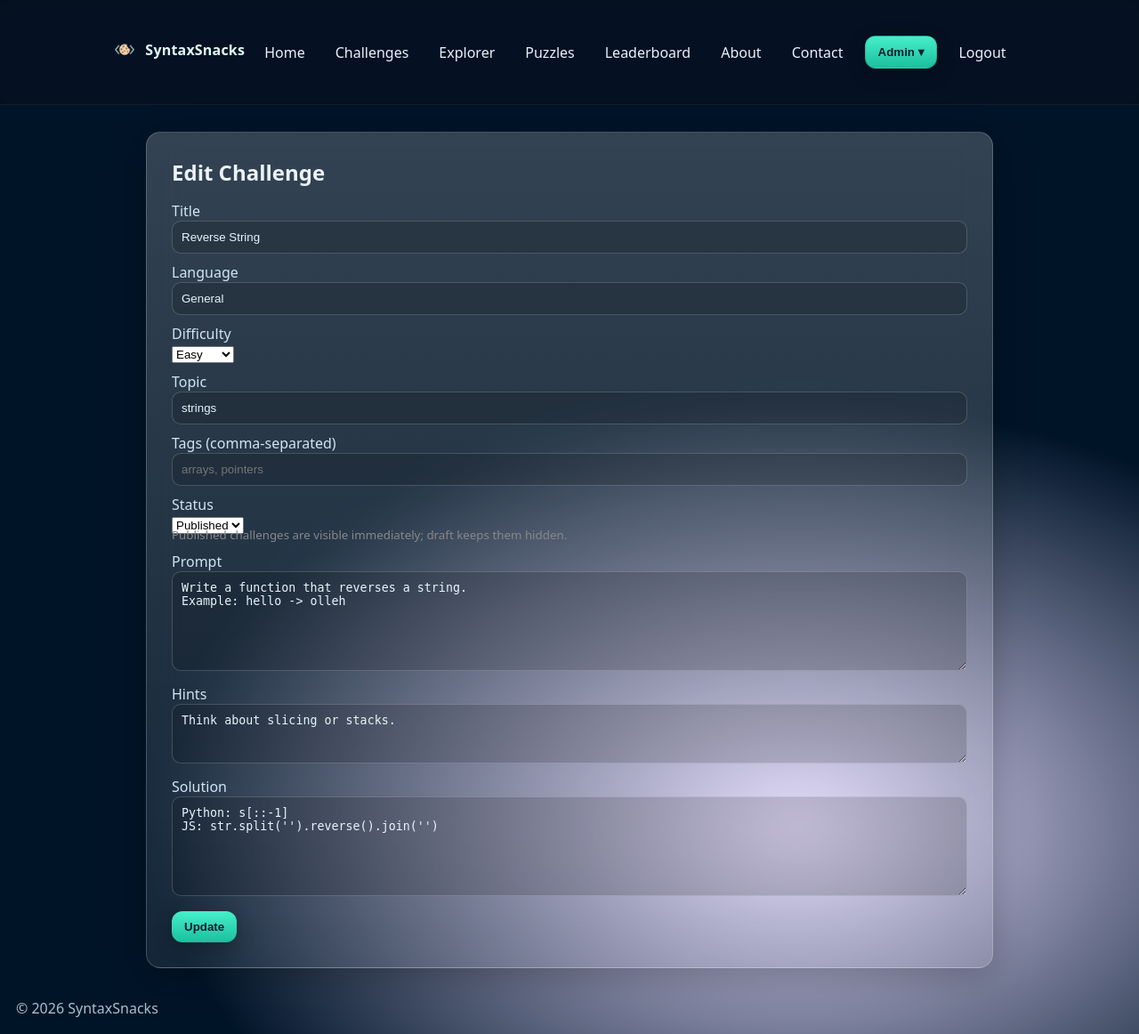
After one commit to Cukowski/SyntaxSnacks, a Flask app: page /admin/challenge/1/edit in a window 1280 px wide. The commit adds this page. Shown: the whole page at 89% size. Run offline with Flask 3, Linux system fonts and the light colour scheme; a user stored in the database is signed in.

Commit message:
feat: Admin panel challange editor added

```diff
--- a/app.py
+++ b/app.py
@@ -789,6 +789,42 @@ def admin_add_challenge():
     return render_template("admin_add_challenge.html")
 
 
+@app.route("/admin/challenge/<int:challenge_id>/edit", methods=["GET", "POST"])
+@login_required
+def admin_edit_challenge(challenge_id):
+    if not admin_required():
+        flash("Admin only.")
+        return redirect(url_for("index"))
+    ch = Challenge.query.get_or_404(challenge_id)
+    if request.method == "POST":
+        status = (request.form.get("status") or "draft").strip().lower()
+        if status not in CHALLENGE_STATUSES:
+            status = "draft"
+        tags = _normalize_tags(request.form.get("tags", ""))
+
+        # Only update published_at if status is changing to "published"
+        if status == "published" and ch.status != "published":
+            ch.published_at = datetime.now(timezone.utc)
+        elif status == "draft":
+            ch.published_at = None
+
+        ch.title = request.form["title"].strip()
+        ch.prompt = request.form["prompt"].strip()
+        ch.solution = request.form.get("solution", "").strip()
+        ch.hints = request.form.get("hints", "").strip()
+        ch.language = request.form.get("language", "General").strip()
+        ch.difficulty = request.form.get("difficulty", "Easy").strip()
+        ch.topic = _normalize_topic(request.form.get("topic", ""))
+        ch.tags = tags
+        ch.status = status
+
+        db.session.commit()
+        flash("Challenge updated.")
+        return redirect(url_for("admin_challenges"))
+    return render_template("admin_edit_challenge.html", challenge=ch)
+
+
+
 @app.route("/admin/challenges/import", methods=["GET", "POST"])
 @login_required
 def admin_import_challenges():
--- a/templates/admin/challenges_list.html
+++ b/templates/admin/challenges_list.html
@@ -67,6 +67,7 @@
                   <button class="btn" type="submit">Unpublish</button>
                 {% else %}
                   <button class="btn-primary" type="submit">Publish</button>
+                  <a href="{{ url_for('admin_edit_challenge', challenge_id=ch.id) }}" class="btn">Edit</a>
                 {% endif %}
               </form>
             </td>
--- /dev/null
+++ b/templates/admin_edit_challenge.html
@@ -0,0 +1,25 @@
+{% extends 'base.html' %}{% block content %}
+<div class="glass"><h2>Edit Challenge</h2>
+<form method="post">
+  <label>Title</label><input name="title" required value="{{ challenge.title }}">
+  <label>Language</label><input name="language" placeholder="Python / JS / General" value="{{ challenge.language }}">
+  <label>Difficulty</label>
+  <select name="difficulty">
+    <option {% if challenge.difficulty == 'Easy' %}selected{% endif %}>Easy</option>
+    <option {% if challenge.difficulty == 'Medium' %}selected{% endif %}>Medium</option>
+    <option {% if challenge.difficulty == 'Hard' %}selected{% endif %}>Hard</option>
+  </select>
+  <label>Topic</label><input name="topic" placeholder="strings" value="{{ challenge.topic }}">
+  <label>Tags (comma-separated)</label><input name="tags" placeholder="arrays, pointers" value="{{ challenge.tags }}">
+  <label>Status</label>
+  <select name="status">
+    <option value="draft" {% if challenge.status == 'draft' %}selected{% endif %}>Draft</option>
+    <option value="published" {% if challenge.status == 'published' %}selected{% endif %}>Published</option>
+  </select>
+  <small style="display:block; margin-top:-8px; color:#888;">Published challenges are visible immediately; draft keeps them hidden.</small>
+  <label>Prompt</label><textarea name="prompt" rows="6" required>{{ challenge.prompt }}</textarea>
+  <label>Hints</label><textarea name="hints" rows="3">{{ challenge.hints }}</textarea>
+  <label>Solution</label><textarea name="solution" rows="6">{{ challenge.solution }}</textarea>
+  <p style="margin-top:12px"><button class="btn-primary">Update</button></p>
+</form></div>
+{% endblock %}
```
Also changed, not shown: docs/features.md (+1 -0 lines), tests/test_edit_challenge.py (added, +46 -0 lines).
